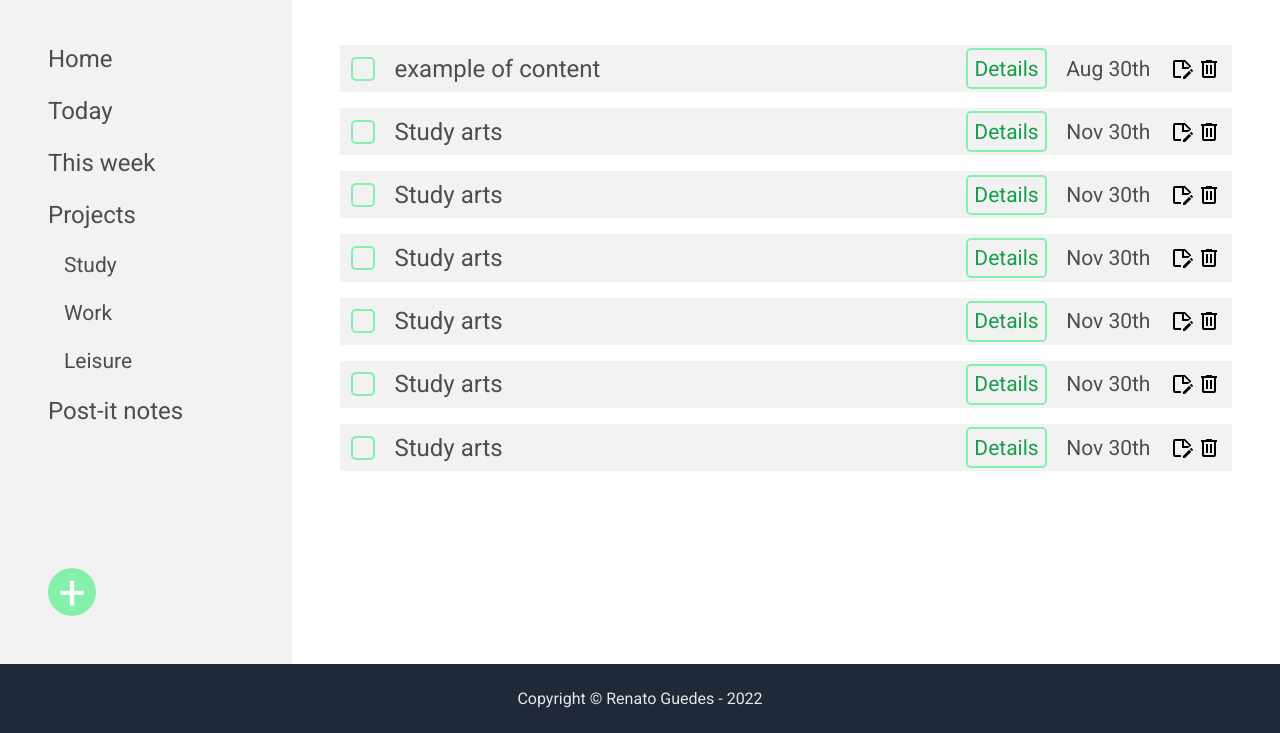
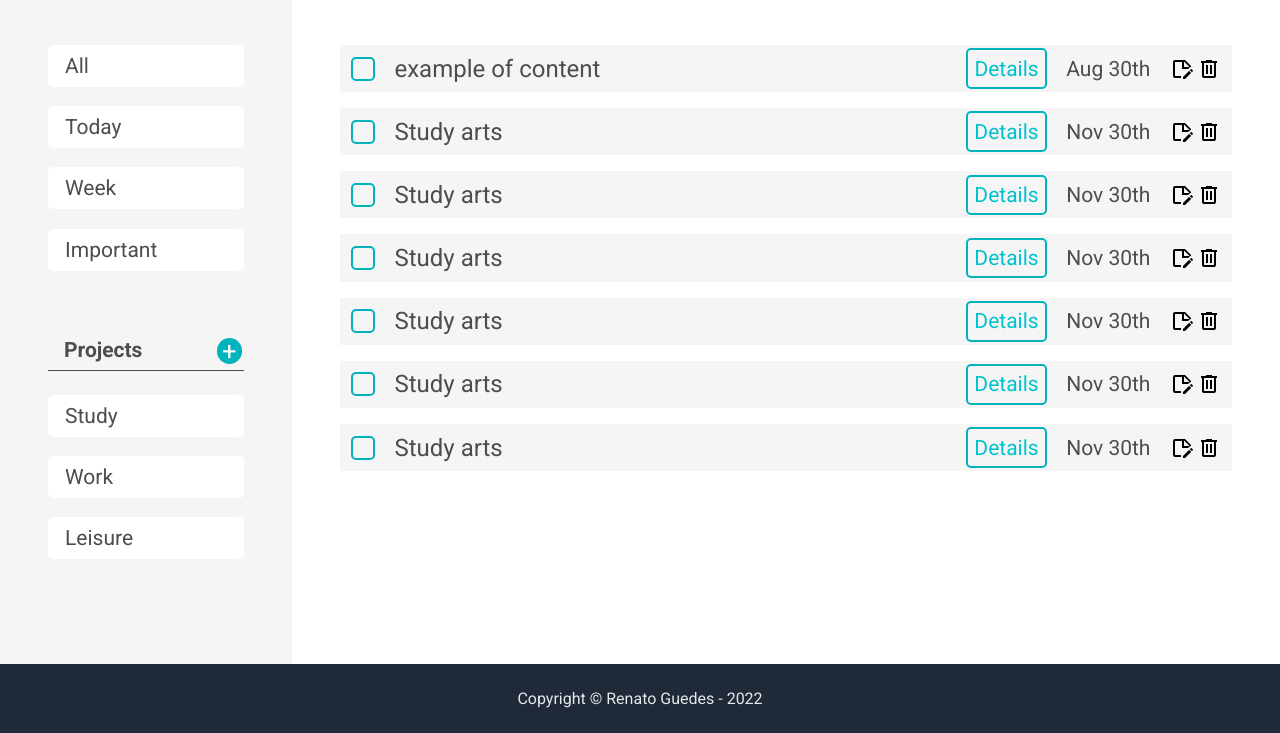
Before and after one commit to renatoguedes-dev/todo-list, a plain HTML site: page index.html in a window 1280 px wide. Shown: the part 67-800 px from the top of the page. Drawn offline with Linux system fonts and the light colour scheme.

Commit message:
Change background color on header and navs. Change sidebar layout

```diff
--- a/index.html
+++ b/index.html
@@ -13,7 +13,8 @@
 <body>
 
   <header id="header" class="header">
-    <h1>To-do List</h1>
+    <img src="./images/reminder.png" alt="">
+    <h1>ToDo</h1>
   </header>
 
   <main id="main" class="main">
@@ -21,23 +22,25 @@
     <div class="sidebar" id="sidebar">
       <div>
         <ul>
-          <li class="sidebar-nav">Home</li>
+          <li class="sidebar-nav">All</li>
           <li class="sidebar-nav">Today</li>
-          <li class="sidebar-nav">This week</li>
-          <li>
-            <p class="projects-title">Projects</p>
+          <li class="sidebar-nav">Week</li>
+          <li class="sidebar-nav">Important</li>
+          <div class="projects-line">
+            <div class="projects-title" id="projectsTitle">Projects</div>
+
+            <div data-modal-target="#modal" id="newTodoBtn"
+            class="new-todo-button">
+            <p>+</p></div>
+          </div>
             <ul class="li-projects">
               <li class="sidebar-nav">Study</li>
               <li class="sidebar-nav">Work</li>
               <li class="sidebar-nav">Leisure</li>
             </ul>
           </li>
-          <li class="sidebar-nav">Post-it notes</li>
+
         </ul>
-      </div>
-      <div data-modal-target="#modal" id="newTodoBtn"
-        class="new-todo-button">
-        <p>+</p>
       </div>
     </div>
 
@@ -159,9 +162,8 @@
         <div class="modal-sidebar">
           <div>
             <ul class="modal-sidebar-list">
+              <li class="modal-sidebar-item">Project</li>
               <li class="modal-sidebar-item">To do</li>
-              <li class="modal-sidebar-item">Project</li>
-              <li class="modal-sidebar-item">Post-it</li>
             </ul>
           </div>
         </div>
--- a/style.css
+++ b/style.css
@@ -2,9 +2,9 @@
 
 :root {
   --color-letters: hsl(0, 0%, 30%);
-  --color-bcg: hsl(0, 0%, 95%);
-  --color-header-bcg: hsl(142, 77%, 73%);
-  --color-borders: #159e47;
+  --color-bcg: hsl(0, 0%, 96%);
+  --color-header-bcg: hsl(183, 100%, 37%);
+  --color-borders: hsl(183, 100%, 40%);
 }
 
 * {
@@ -29,62 +29,70 @@ body {
 }
 
 .header {
-  background-color: #86efac;
+  background-color: var(--color-header-bcg);
   height: 8vh;
   display: flex;
   align-items: center;
   padding-left: 3rem;
-  color: var(--color-letters);
+  color: white;
+}
+
+.header img {
+  height: 38px;
+  margin-right: .5rem;
 }
 
 .sidebar {
   width: max(300px, 20vw);
   background-color: var(--color-bcg);
   color: var(--color-letters);
-  /* height: 84.6vh; */
   padding: 3rem;
-  font-size: clamp(0.5rem, 1vmin + 1rem, 25px);
+  font-size: 0.5rem;
+  font-size: clamp(0.5rem, 1vmin + 1rem, 21px);
   display: flex;
   flex-direction: column;
   justify-content: space-between;
 }
 
-.sidebar li.sidebar-nav:hover:not(.active-section) {
-  transform: scale(1.2);
-  transform-origin: left;
-  transition: all 250ms ease-out;
+.sidebar li.sidebar-nav:hover:not(.active-section),
+.modal-sidebar-item:hover:not(.active-section) {
+  border: 1px solid var(--color-header-bcg);
+}
+
+.sidebar-nav,
+.modal-sidebar-item {
+  margin-bottom: 1.2rem;
+  list-style: none;
+  cursor: pointer;
+  background-color: white;
+  padding: 0.5rem 1rem;
+  border: 1px solid transparent;
+  border-radius: 5px;
+}
+
+.li-projects {
+  font-size: 0.5rem;
+  font-size: clamp(0.5rem, 1vmin + 1rem, 21px);
+}
+
+.projects-line {
+  position: relative;
+}
+
+.projects-title {
+  cursor: default;
+  padding: 3rem 0 0.5rem 1rem;
+  border-bottom: 1px solid var(--color-letters);
+  margin-bottom: 1.5rem;
   font-weight: bold;
 }
 
-.sidebar li {
-  margin-bottom: 1.5rem;
-  list-style: none;
-  cursor: pointer;
-  width: fit-content;
-}
-
-ul.li-projects:first-child {
-  margin-top: 1.5rem;
-}
-
-ul.li-projects li {
-  margin-left: 1rem;
-}
-
-.li-projects {
-  font-size: clamp(0.5rem, 1vmin + 1rem, 21px);
-  margin-top: 1.5rem;
-}
-
-p.projects-title {
-  cursor: default;
-}
-
 .new-todo-button {
+  position: absolute;
   background-color: var(--color-header-bcg);
-  height: 3rem;
-  width: 3rem;
-  font-size: 3rem;
+  height: 1.6rem;
+  width: 1.6rem;
+  font-size: 1.6rem;
   display: flex;
   align-items: center;
   justify-content: center;
@@ -92,11 +100,13 @@ p.projects-title {
   color: white;
   border-radius: 50%;
   cursor: pointer;
+  top: 60%;
+  right: 1%;
 }
 
 .new-todo-button:hover {
-  transform: scale(1.8);
-  transition: all 250ms ease-out;
+  transform: scale(1.3);
+  transition: all 300ms ease-out;
   rotate: 90deg;
 }
 
@@ -121,10 +131,9 @@ p.projects-title {
 }
 
 .content:hover {
-  transform: scale(1.025);
+  transform: scale(1.005);
   box-shadow: 3px 3px 5px 2px hsla(0, 0%, 0%, 0.4);
   transition: all 250ms ease-out;
-  font-size: calc(clamp(0.5rem, 1vmin + 1rem, 25px) * 1.2);
 }
 
 .content > * > *,
@@ -216,7 +225,6 @@ textarea {
   transform: translate(-50%, -50%) scale(0);
   transition: 300ms ease-in-out;
   border: 1px solid black;
-  border-radius: 0.5rem;
   z-index: 10;
   background-color: hsl(214, 32%, 91%);
   height: clamp(15vh, 55vh + 1px, 800px);
@@ -227,7 +235,7 @@ textarea {
 .modal.active {
   transform: translate(-50%, -50%) scale(1);
   border: none;
-  border-radius: 0;
+  border-radius: 0.5rem;
 }
 
 .modal-header {
@@ -257,21 +265,14 @@ textarea {
   background-color: var(--color-bcg);
   color: var(--color-letters);
   padding: 1.4rem;
-  font-size: 1.1rem;
-  font-size: clamp(1.1rem, 1.006rem + 0.47000000000000003vw, 1.57rem);
+  font-size: 0.5rem;
+  font-size: clamp(0.5rem, 1vmin + 1rem, 25px);
 }
 
 .modal-sidebar li {
   list-style: none;
-  margin-bottom: 1.5rem;
+  margin-bottom: 1.2rem;
   cursor: pointer;
-}
-
-.modal-sidebar-list li:hover:not(.active-section) {
-  transform: scale(1.2);
-  transform-origin: left;
-  transition: all 250ms ease-out;
-  font-weight: bold;
 }
 
 .modal-body {
@@ -422,9 +423,10 @@ textarea {
 }
 
 .active-section {
-  font-weight: bold;
+  /* font-weight: bold;
   border-bottom: 2px solid hsl(0, 0%, 30%);
   width: fit-content;
-  transform: scale(1.2);
-  font-weight: bold;
+  transform: scale(1.2); */
+  background-color: var(--color-header-bcg);
+  color: white;
 }
```
Also changed, not shown: images/calendar-alert-outline.png (added), images/calendar-month-outline.png (added), images/calendar-today-outline.png (added), images/calendar-week-outline.png (added), images/hammer-wrench.png (added), images/reminder.png (added).
